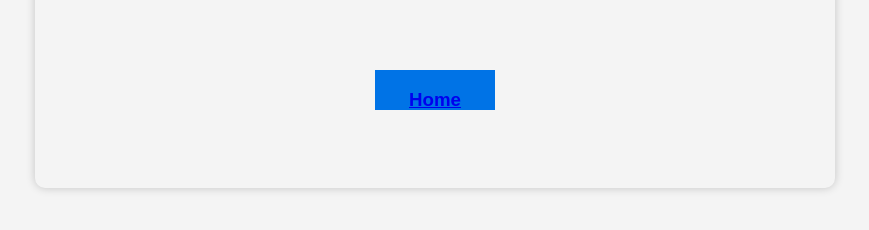
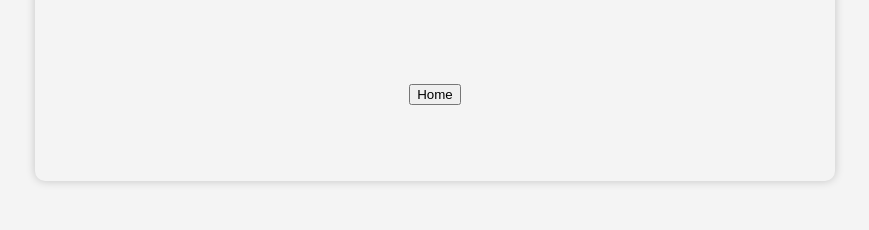
Before and after one commit to Monayem-Hossain/passx, a plain HTML site: page contact.html in a window 1280 px wide. Shown: the part 492-722 px from the top of the page, without its empty margins (205-1074 px from the left). Drawn offline with Linux system fonts and the light colour scheme.

Commit message:
Update contact.html

```diff
--- a/contact.html
+++ b/contact.html
@@ -65,8 +65,7 @@
                                                                                                                                                                                                                                                                                                                                                                                                                                                                                                                                                   Gmail : <a href="mailto: monayamhossain2018+passman@gmail.com">Admin</a>
                                                                                                                                                                                                                                                                                                                                                                                                                                                                                                                                                               </div><br>
                                                                                                     <br><div>
-<button  class="custom-button"><h3><a href="https://monayem-hossain.github.io/passx/">Home</a></h3></button>
-
+<input type="button" value="Home" onclick="location.href='https://monayem-hossain.github.io/passx/';">
                                                                                                                                 </div><br>                                                                                                                                                <div>
                                                                                                                                                                                                                                                                 </div><br>
                                                                                                                                                                                                                                                                                                                                                                                                                                                                                                                                                                       </div>
```
